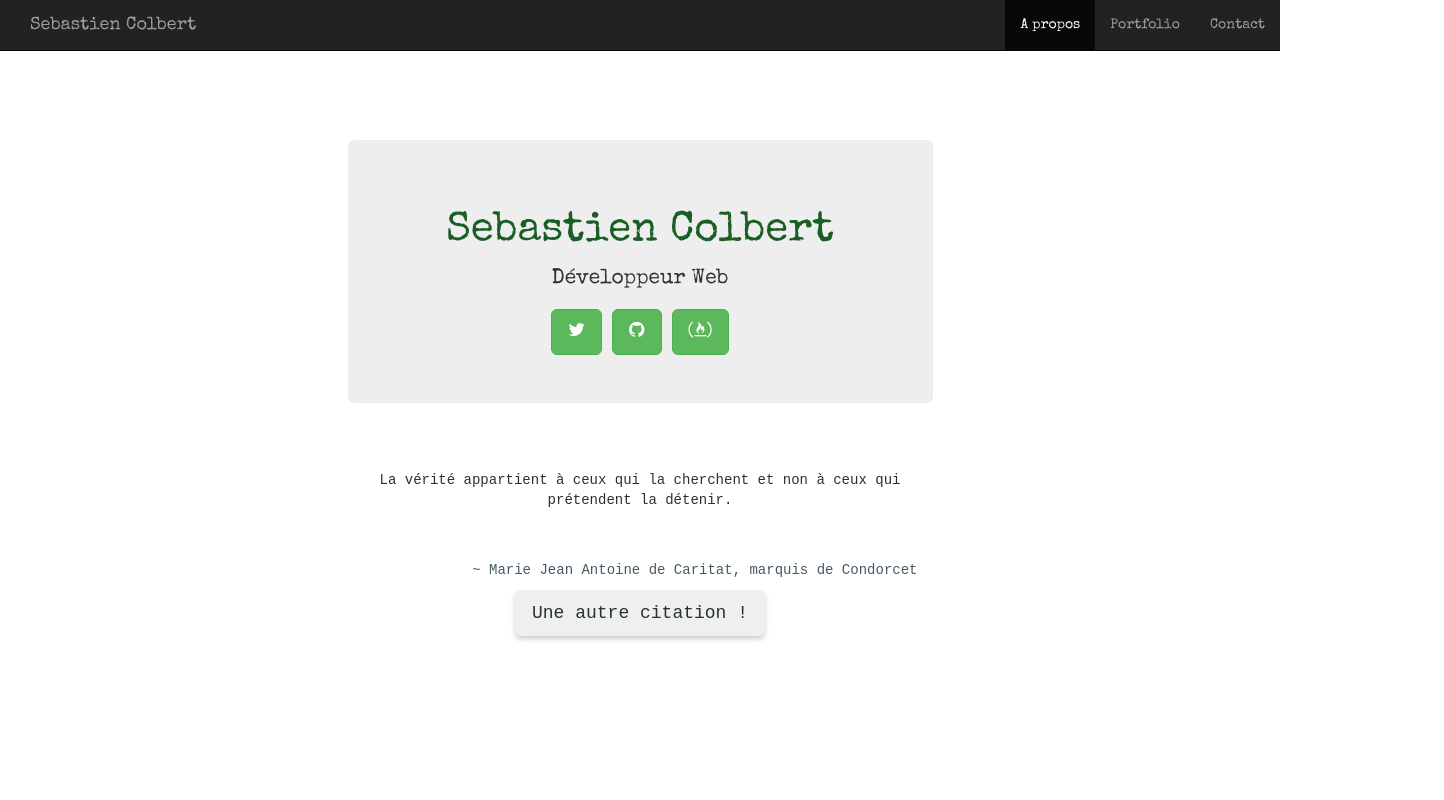
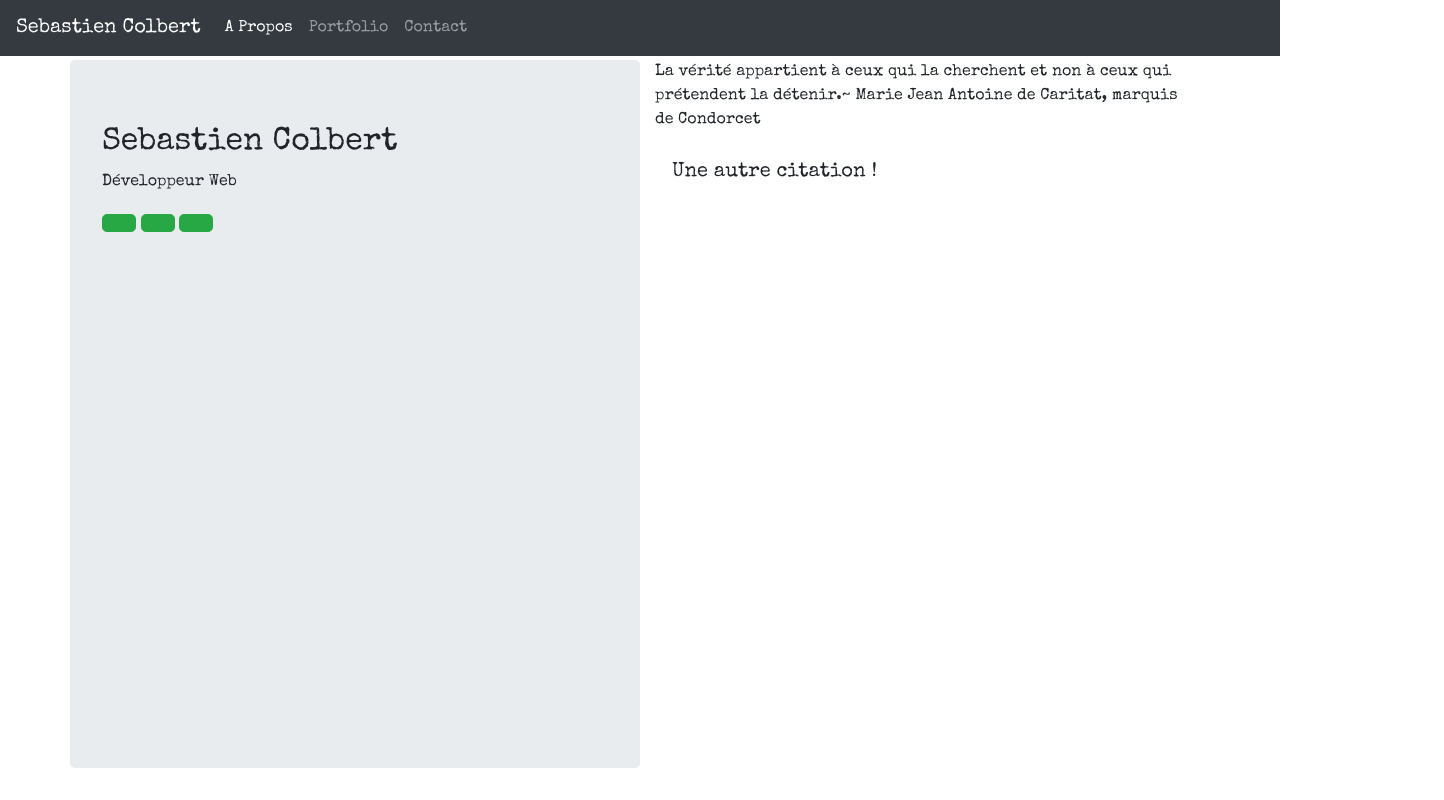
Before and after one commit to csu-anzai/portfolio-1, a React (Create React App) app: page / in a window 1280 px wide. Shown: the top 800 px of the page, 1444 px wide, since content can reach past the window. Built offline with nearby package versions, Linux system fonts and the light colour scheme.

Commit message:
Intégration de bootstrap en sass et mise a jour du HEAD et de la nav

```diff
--- a/public/index.html
+++ b/public/index.html
@@ -4,50 +4,30 @@
     <meta charset="utf-8" />
     <meta name="viewport" content="width=device-width, initial-scale=1" />
     <link rel="shortcut icon" href="%PUBLIC_URL%/favicon.ico" />
-    <link
-      href="https://fonts.googleapis.com/css?family=Special+Elite"
-      rel="stylesheet"
-    />
-    <title>Sebastien Colbert</title>
-    <link
-      href="https://maxcdn.bootstrapcdn.com/font-awesome/4.7.0/css/font-awesome.min.css"
-      rel="stylesheet"
-    />
-    <link
-      rel="stylesheet prefetch"
-      href="https://cdnjs.cloudflare.com/ajax/libs/twitter-bootstrap/3.3.7/css/bootstrap.min.css"
-    />
+    <title>Sebastien Colbert ~ Portfolio</title>
   </head>
 
   <body>
     <!-- Barre de navigation -->
-    <nav class="navbar navbar-inverse navbar-fixed-top">
-      <div class="navbar-inner">
-        <div class="container-fluid">
-          <div class="navbar-header">
-            <button
-              type="button"
-              class="navbar-toggle"
-              data-toggle="collapse"
-              data-target=".nav-collapse"
-            >
-              <span class="icon-bar"></span>
-              <span class="icon-bar"></span>
-              <span class="icon-bar"></span>
-            </button>
-            <a class="navbar-brand" href="#">Sebastien Colbert</a>
-          </div>
-          <div class="nav-collapse">
-            <ul class="menu nav navbar-nav navbar-right">
-              <li class="active"><a href="#about">A propos</a></li>
-              <li><a href="#portfolio">Portfolio</a></li>
-              <li><a href="#contact">Contact</a></li>
-            </ul>
-          </div>
-          <!-- /.nav-collapse -->
-        </div>
+    <nav class="navbar fixed-top navbar-expand-lg navbar-dark bg-dark">
+      <a class="navbar-brand" href="#">Sebastien Colbert</a>
+      <button class="navbar-toggler" type="button" data-toggle="collapse" data-target="#navbarHeader" aria-controls="navbarTogglerDemo02" aria-expanded="false" aria-label="Toggle navigation">
+        <span class="navbar-toggler-icon"></span>
+      </button>
+
+      <div class="collapse navbar-collapse" id="navbarHeader">
+        <ul class="navbar-nav mr-auto mt-2 mt-lg-0">
+          <li class="nav-item active">
+            <a class="nav-link" href="#about">A Propos <span class="sr-only">(current)</span></a>
+          </li>
+          <li class="nav-item">
+            <a class="nav-link" href="#portfolio">Portfolio</a>
+          </li>
+          <li class="nav-item">
+            <a class="nav-link" href="#contact">Contact</a>
+          </li>
+        </ul>
       </div>
-      <!-- /navbar-inner -->
     </nav>
 
     <div class="container">
@@ -156,8 +136,5 @@
         </form>
       </div>
     </div>
-    <script src="https://cdnjs.cloudflare.com/ajax/libs/jquery/3.1.0/jquery.min.js"></script>
-    <script src="https://cdnjs.cloudflare.com/ajax/libs/twitter-bootstrap/3.3.7/js/bootstrap.min.js"></script>
-    <script src="js/index.js"></script>
   </body>
 </html>
--- /dev/null
+++ b/src/custom.scss
@@ -0,0 +1,12 @@
+@import '~bootstrap/scss/bootstrap.scss';
+@import url('https://fonts.googleapis.com/css?family=Special+Elite&display=swap');
+
+body {
+  font-family: 'Special Elite', cursive;
+  scroll-behavior: smooth;
+}
+
+.row {
+  min-height: 100vh;
+  padding-top: 60px;
+}
--- a/src/index.css
+++ /dev/null
@@ -1,75 +0,0 @@
-body {
-  margin: 0;
-  padding-bottom: 0;
-  font-family: 'Special Elite', cursive;
-  text-align: center;
-}
-
-.row {
-  min-height: 100vh;
-  padding-top: 60px;
-}
-
-h2 {
-  font-size: 3em;
-  color: #1a5e25;
-}
-
-#about {
-  padding-top: 10em;
-}
-
-input,
-textarea {
-  font-size: 2em;
-  margin: 5px;
-  border: 1px solid grey;
-}
-
-textarea {
-  min-height: 15em;
-}
-
-*::selection {
-  color: white;
-  background: #f50057;
-}
-
-#root {
-  display: flex;
-  justify-content: center;
-  min-height: 30vh;
-  align-items: center;
-  font-size: 1em;
-  font-family: monospace;
-  color: #263238;
-
-  /* border: 5px solid purple; */
-}
-
-#root > * {
-  width: 960px;
-}
-
-span {
-  display: block;
-  text-align: right;
-  margin-top: 50px;
-  color: #455a64;
-}
-
-button {
-  border-radius: 2px;
-  cursor: pointer;
-  box-shadow: 0 3px 5px rgba(0, 0, 0, 0.2);
-  transition: 0.2s;
-}
-
-button:active {
-  transform: translateY(5px);
-  box-shadow: 0 1px 5px rgba(0, 0, 0, 0.4);
-}
-
-.btn {
-  margin: 0 3px;
-}
--- a/src/index.js
+++ b/src/index.js
@@ -1,7 +1,8 @@
+import './custom.scss';
+import 'bootstrap/js/src/collapse.js';
 import React from 'react';
 import { render } from 'react-dom';
 import App from './components/App';
-import './index.css'
 
 render(
   <App />,
```
